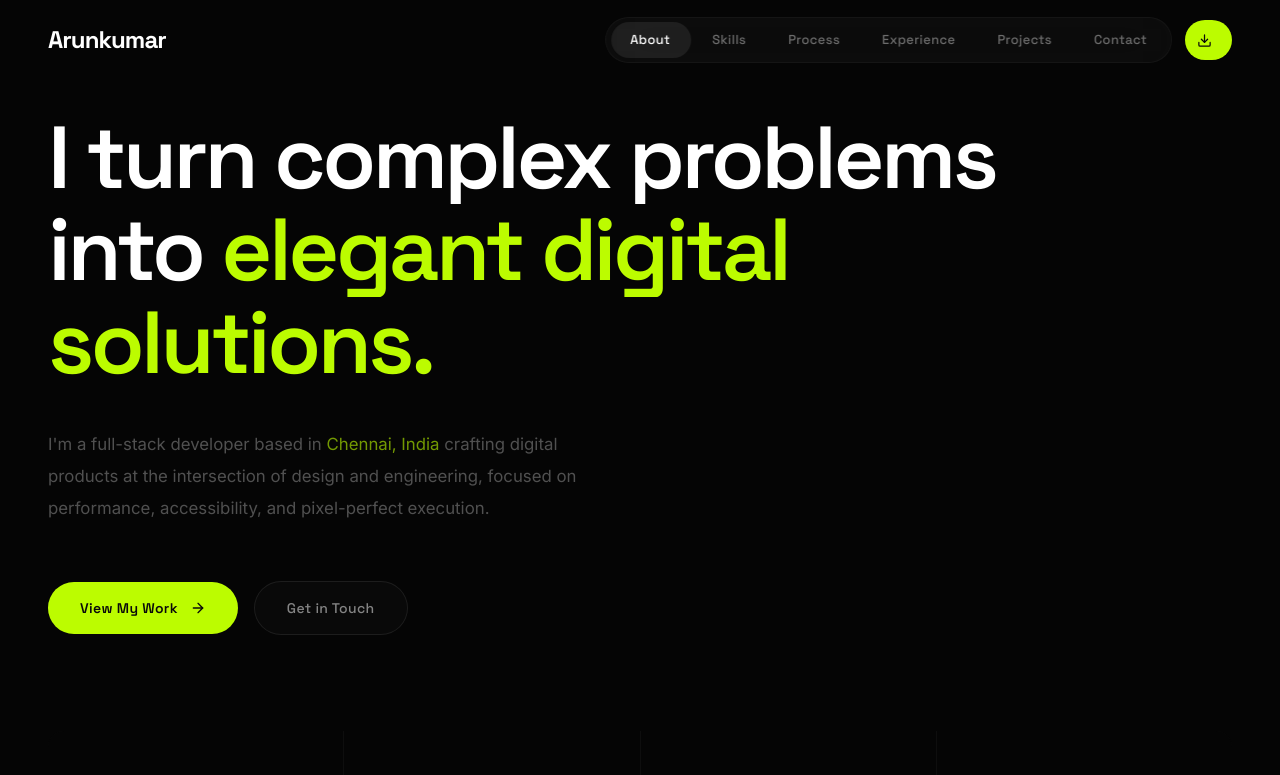
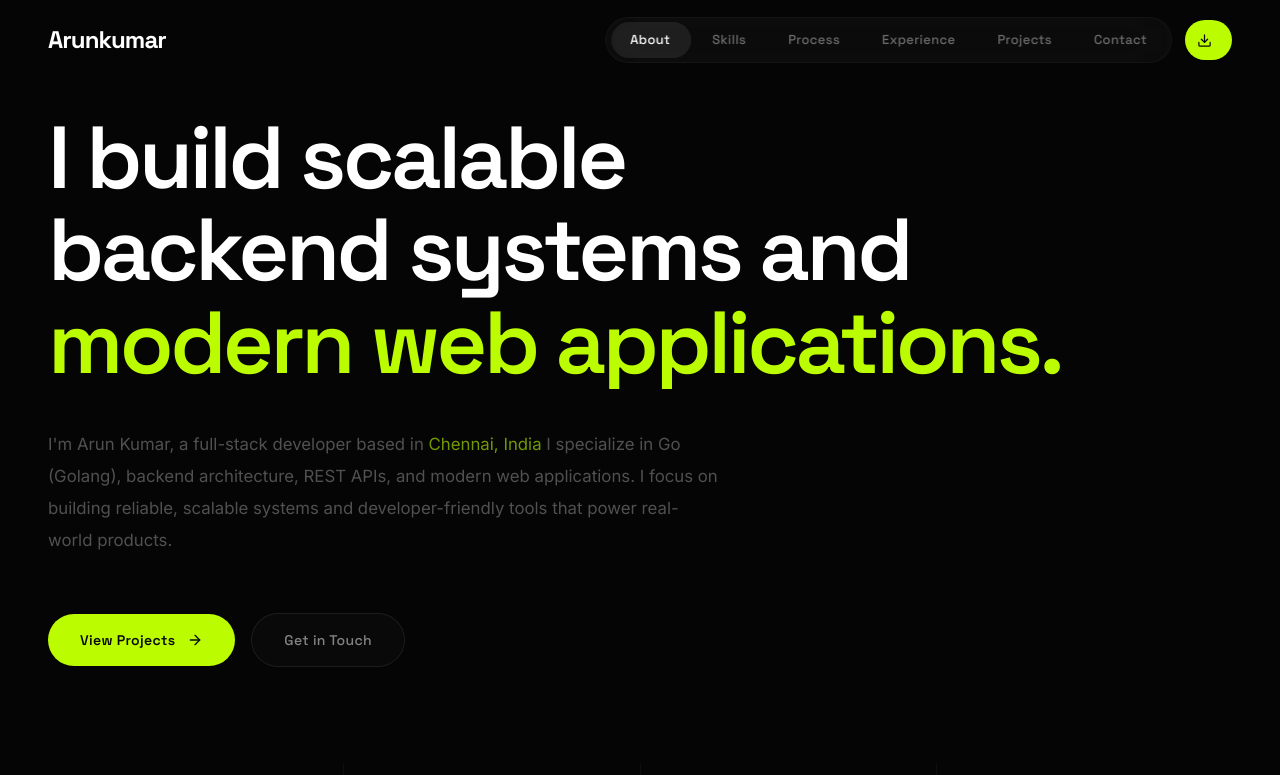
Before and after one commit to ARUN-AK5011/Portfolio, a React (Vite) app: page / in a window 1280 px wide. Shown: the top 775 px of the page. Built offline with nearby package versions, Linux system fonts and the light colour scheme.

Commit message:
Updated SEO Optimization

```diff
--- a/src/app/components/AboutSection.tsx
+++ b/src/app/components/AboutSection.tsx
@@ -3,12 +3,11 @@ import { useRef } from "react";
 import { ArrowDown, ArrowRight } from "lucide-react";
 
 const metrics = [
-  { value: "13+", label: "Projects Shipped" },
+  { value: "13+", label: "Production Applications" },
   { value: "2M+", label: "API Requests / Month" },
-  { value: "5+", label: "CI/CD Pipelines Built" },
-  { value: "5+", label: "Eco-System Projects Built" },
+  { value: "5+", label: "Automated CI/CD Pipelines" },
+  { value: "5+", label: "Developer Tools & Platforms" },
 ];
-
 export function AboutSection() {
   const sectionRef = useRef<HTMLDivElement>(null);
   const { scrollYProgress } = useScroll({ target: sectionRef, offset: ["start start", "end start"] });
@@ -25,6 +24,9 @@ export function AboutSection() {
       ref={sectionRef}
       className="relative min-h-screen flex flex-col justify-center bg-[#050505] overflow-hidden"
     >
+      <h1 className="sr-only">
+        Arun Kumar - Go Developer and Full Stack Software Engineer
+      </h1>
       <motion.div style={{ opacity, y }} className="max-w-7xl mx-auto px-6 md:px-12 w-full pt-20 md:pt-28 pb-16 md:pb-20 relative z-10">
         {/* Main headline */}
         <div className="max-w-5xl mb-10">
@@ -41,7 +43,7 @@ export function AboutSection() {
                 lineHeight: 1.05,
               }}
             >
-              I turn complex problems
+             I build scalable
             </motion.h1>
           </div>
           <div className="overflow-hidden">
@@ -57,10 +59,10 @@ export function AboutSection() {
                 lineHeight: 1.05,
               }}
             >
-              into <span className="text-[#bcfc00]">elegant digital</span>
+              backend systems and <span className="text-[#bcfc00]">modern web applications.</span>
             </motion.h1>
           </div>
-          <div className="overflow-hidden">
+          {/* <div className="overflow-hidden">
             <motion.h1
               initial={{ y: "100%" }}
               animate={{ y: 0 }}
@@ -75,7 +77,7 @@ export function AboutSection() {
             >
               solutions.
             </motion.h1>
-          </div>
+          </div> */}
         </div>
 
         {/* Description */}
@@ -83,16 +85,16 @@ export function AboutSection() {
           initial={{ opacity: 0, y: 30 }}
           animate={{ opacity: 1, y: 0 }}
           transition={{ duration: 0.8, delay: 0.7 }}
-          className="max-w-xl mb-14"
+          className="max-w-2xl mb-14"
         >
           <p
             className="text-white/30"
             style={{ fontFamily: "Inter, sans-serif", fontSize: "1.05rem", lineHeight: 1.9 }}
           >
-            I'm a full-stack developer based in{" "}
+            I'm Arun Kumar, a full-stack developer based in{" "}
             <span className="text-[#bcfc00]/60">Chennai, India</span>{" "}
-            crafting digital products at the intersection of design and engineering,
-            focused on performance, accessibility, and pixel-perfect execution.
+            I specialize in Go (Golang), backend architecture, REST APIs, and modern web applications.
+            I focus on building reliable, scalable systems and developer-friendly tools that power real-world products.
           </p>
         </motion.div>
 
@@ -110,7 +112,7 @@ export function AboutSection() {
             className="group relative flex items-center gap-3 px-8 py-4 rounded-full bg-[#bcfc00] text-[#0a0a0a] overflow-hidden"
             style={{ fontFamily: "Space Grotesk, sans-serif", fontWeight: 600 }}
           >
-            <span className="relative z-10 text-sm tracking-wide">View My Work</span>
+            <span className="relative z-10 text-sm tracking-wide">View Projects</span>
             <ArrowRight size={16} className="relative z-10 group-hover:translate-x-1 transition-transform duration-300" />
             <motion.div
               className="absolute inset-0 bg-[#d4fc4d]"
```
Also changed, not shown: 1 other file (tests, documents, lock files or other folders).
